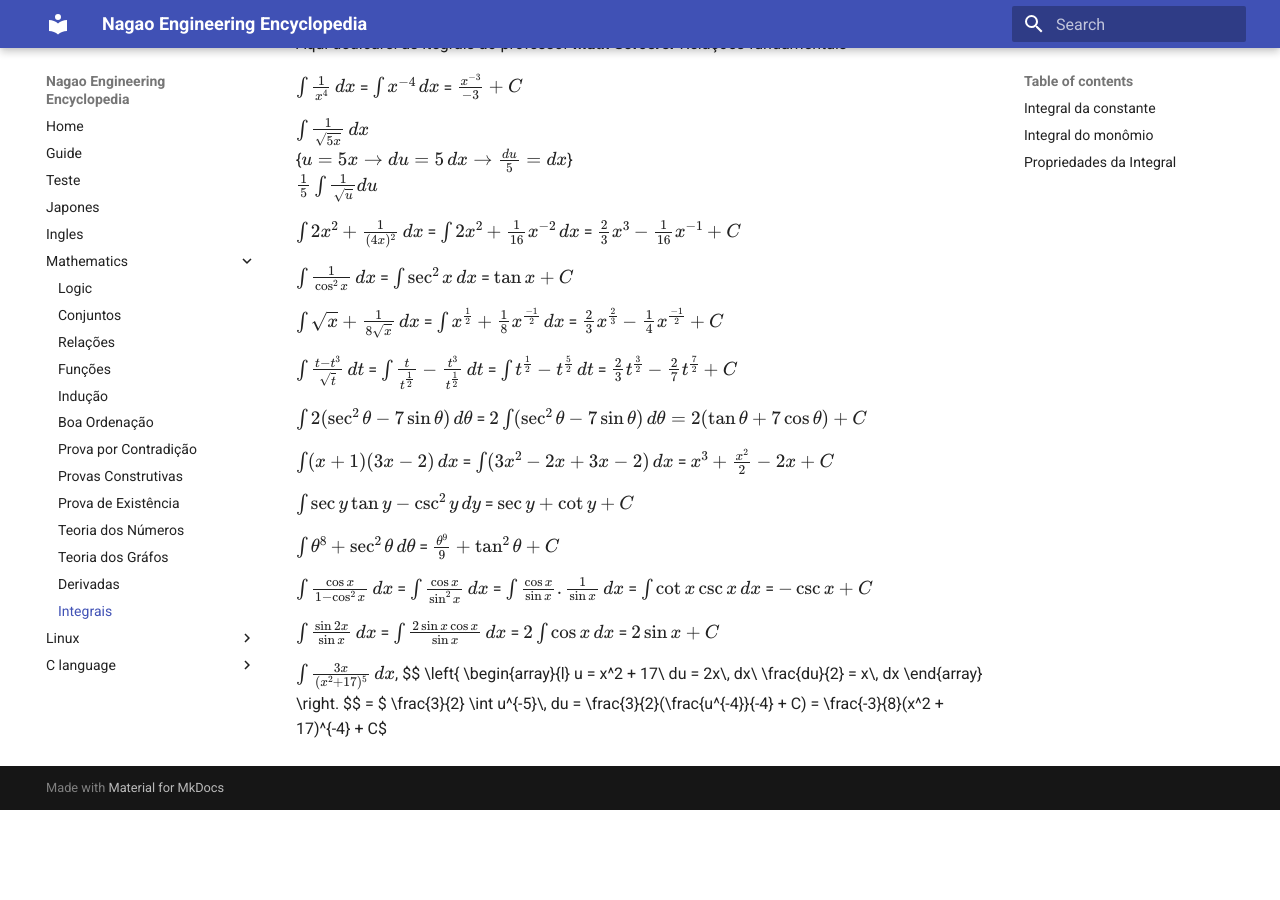
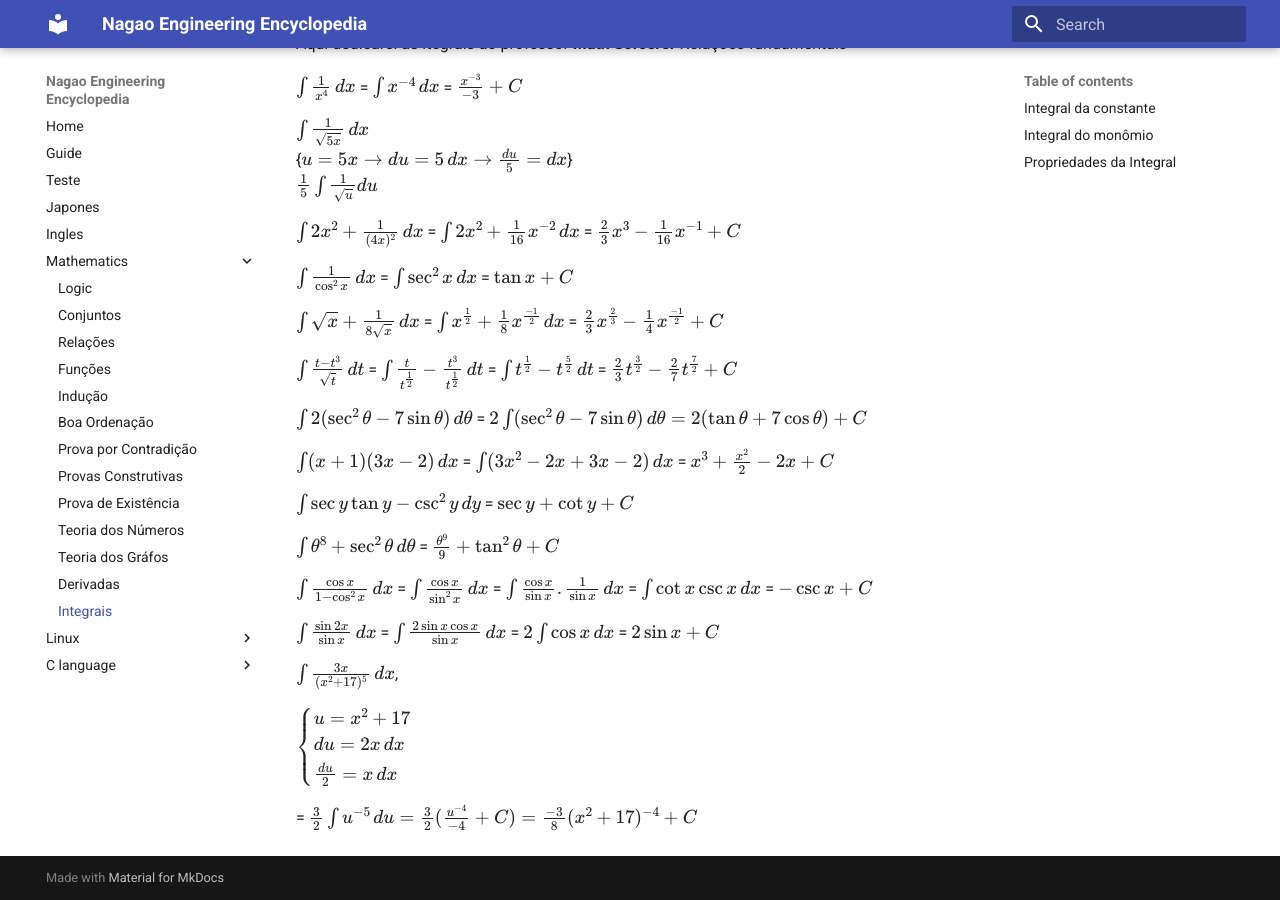
Before and after one commit to NagaoVictor/nagao-engineering, an MkDocs documentation site: the page built from docs/mathematics/integrais.md, in a window 1280 px wide and 900 px high, scrolled down 4370 px. Built offline with MkDocs 1.6.1 and Material for MkDocs 9.7.7, drawn with Linux system fonts in a browser that asks for light colours; before the commit the page ends 5180 px from its top, so only the background shows below that.

Commit message:
Update integrais.md

```diff
--- a/docs/mathematics/integrais.md
+++ b/docs/mathematics/integrais.md
@@ -371,13 +371,15 @@ $\int \frac{\cos x}{1 - \cos^2x}\, dx$ = $\int \frac{\cos x}{\sin^2x}\, dx$ = $\
 $\int \frac{\sin 2x}{\sin x}\, dx$ = $\int \frac{2\sin x \cos x}{\sin x}\, dx$ = $2\int \cos x\, dx$ = $2\sin x + C$
 
 $\int \frac{3x}{(x^2 + 17)^5}\, dx$,
-$$
-\left\{
+
+
+$\left\{
 \begin{array}{l}
   u = x^2 + 17\\
   du = 2x\, dx\\
   \frac{du}{2} = x\, dx
 \end{array}
-\right.
-$$
-= $ \frac{3}{2} \int u^{-5}\, du = \frac{3}{2}(\frac{u^{-4}}{-4} + C) = \frac{-3}{8}(x^2 + 17)^{-4} + C$
+\right.$
+
+
+= $\frac{3}{2} \int u^{-5}\, du = \frac{3}{2}(\frac{u^{-4}}{-4} + C) = \frac{-3}{8}(x^2 + 17)^{-4} + C$
```
